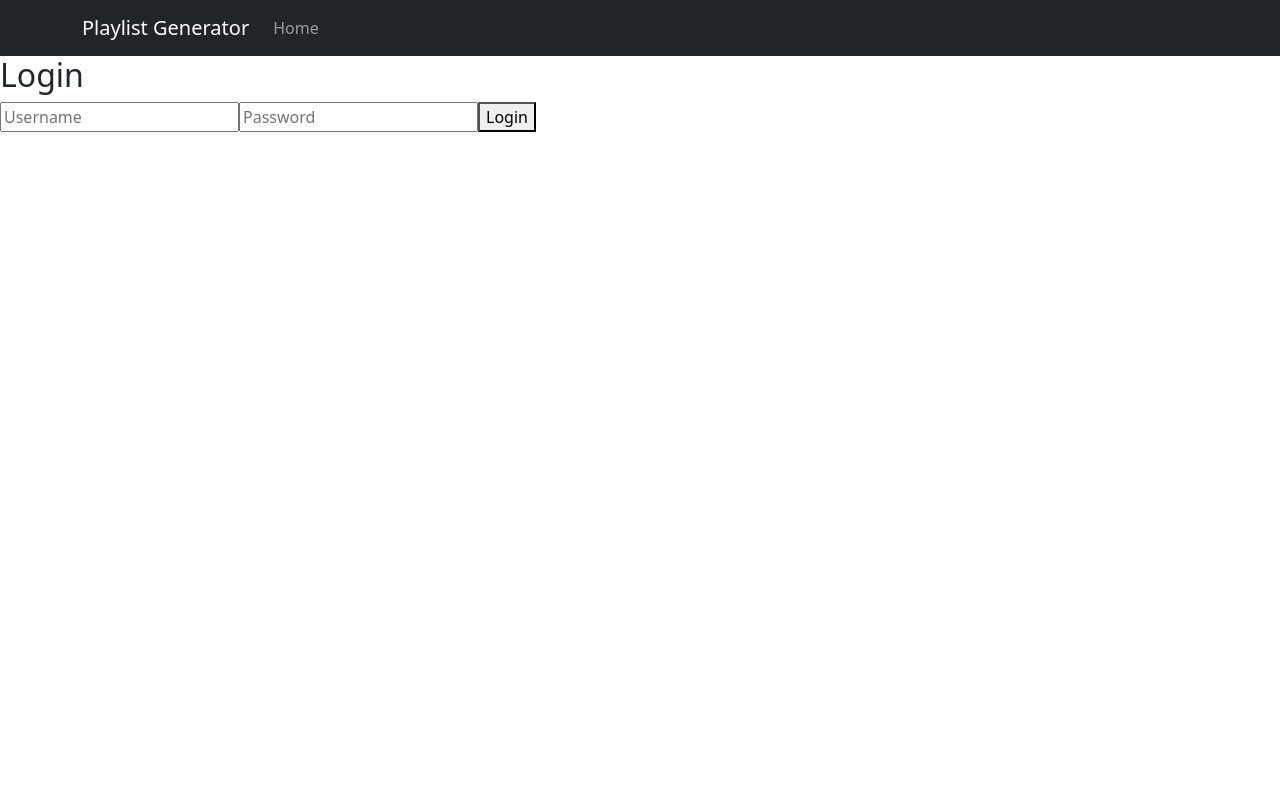
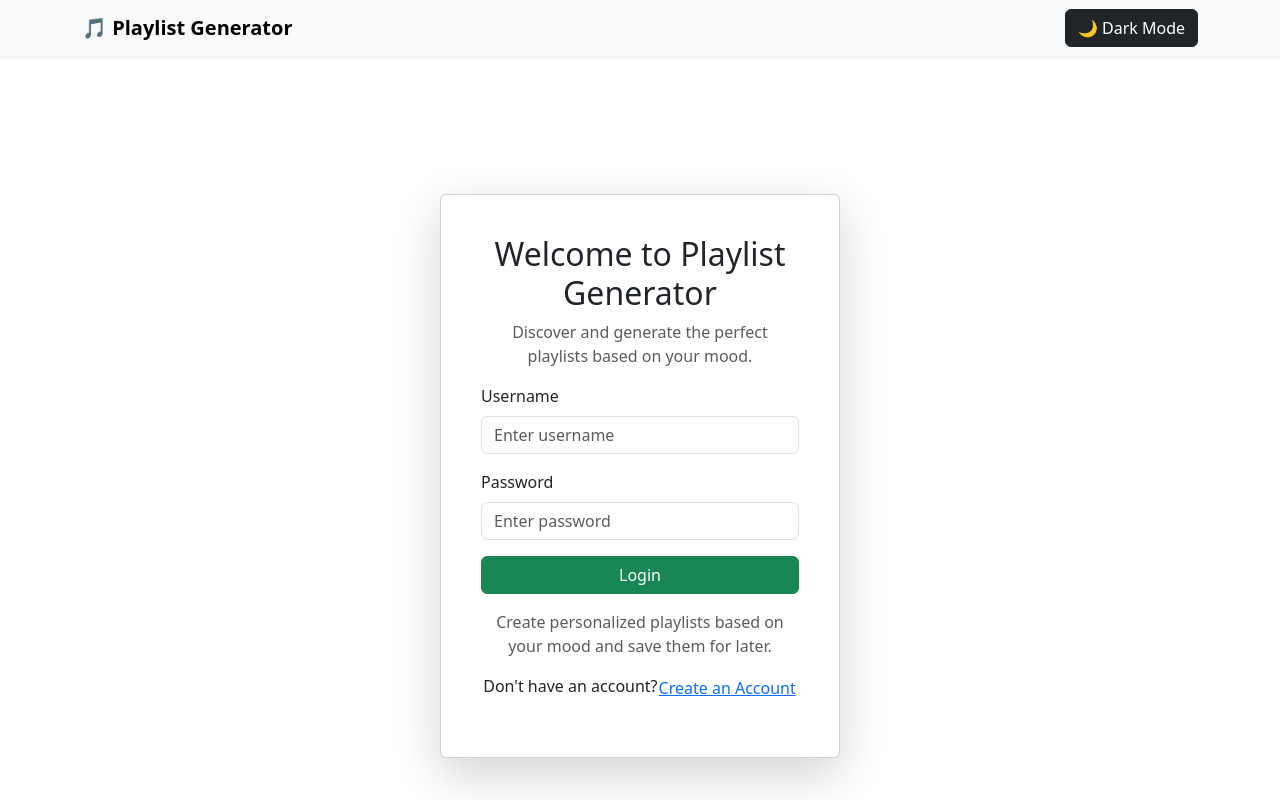
Before and after one commit to AmirJT/spotify-2.0, a React (Create React App) app in the folder frontend/: page / in a window 1280 px wide. Shown: the top 800 px of the page. Built offline with nearby package versions, Linux system fonts and the light colour scheme; no server answers.

Commit message:
Prepare project for deployment

```diff
--- /dev/null
+++ b/frontend/src/App.css
@@ -0,0 +1,44 @@
+body.light-mode {
+    background-color: #ffffff;
+    color: #000000;
+  }
+
+  body.dark-mode {
+    background-color: #121212;
+    color: #ffffff;
+  }
+
+  .navbar {
+    transition: background-color 0.3s ease-in-out;
+  }
+
+  .brand-text {
+    font-weight: bold;
+    font-size: 1.5rem;
+  }
+
+  .nav-text {
+    font-size: 1.1rem;
+    transition: color 0.3s ease-in-out;
+  }
+
+  .nav-text:hover {
+    color: #1DB954 !important;
+  }
+
+  .content-wrapper {
+    padding: 20px;
+    min-height: 80vh;
+    display: flex;
+    align-items: center;
+    justify-content: center;
+  }
+
+  button {
+    transition: all 0.3s ease;
+    border-radius: 20px;
+  }
+
+  button:hover {
+    transform: scale(1.05);
+  }
--- a/frontend/src/App.js
+++ b/frontend/src/App.js
@@ -1,29 +1,59 @@
-import React, { useState } from 'react';
+import React, { useState, useEffect } from 'react';
 import { BrowserRouter as Router, Route, Routes, Link } from 'react-router-dom';
 import Login from './components/Login';
 import PlaylistGenerator from './components/PlaylistGenerator';
 import Navbar from 'react-bootstrap/Navbar';
 import Container from 'react-bootstrap/Container';
 import Nav from 'react-bootstrap/Nav';
+import Button from 'react-bootstrap/Button';
+import './App.css';
+import { fetchData } from './api';
 
 function App() {
-  const [isLoggedIn, setIsLoggedIn] = useState(false); // Correctly inside the function component
+  // Dark mode and routing state
+  const [isLoggedIn, setIsLoggedIn] = useState(false);
+  const [darkMode, setDarkMode] = useState(() => {
+    return localStorage.getItem('theme') === 'dark';
+  });
+
+  // Data fetching state
+  const [data, setData] = useState(null);
+
+  // Dark mode effect
+  useEffect(() => {
+    document.body.className = darkMode ? 'dark-mode' : 'light-mode';
+    localStorage.setItem('theme', darkMode ? 'dark' : 'light');
+  }, [darkMode]);
+
+  // Data fetching effect
+  useEffect(() => {
+    fetchData().then(setData).catch(console.error);
+  }, []);
 
   return (
     <Router>
-      <Navbar bg="dark" variant="dark">
+      <Navbar bg={darkMode ? "dark" : "light"} variant={darkMode ? "dark" : "light"} className="shadow-sm">
         <Container>
-          <Navbar.Brand href="/">Playlist Generator</Navbar.Brand>
+          <Navbar.Brand as={Link} to="/" className="brand-text">🎵 Playlist Generator</Navbar.Brand>
           <Nav className="me-auto">
-            <Nav.Link as={Link} to="/">Home</Nav.Link>
-            {isLoggedIn && <Nav.Link as={Link} to="/playlist">Playlist Generator</Nav.Link>}
+            {/* Additional Nav items */}
           </Nav>
+          <Button variant={darkMode ? "light" : "dark"} onClick={() => setDarkMode(!darkMode)}>
+            {darkMode ? '☀ Light Mode' : '🌙 Dark Mode'}
+          </Button>
         </Container>
       </Navbar>
-      <Routes>
-        <Route path="/" element={<Login setIsLoggedIn={setIsLoggedIn} />} />
-        <Route path="/playlist" element={<PlaylistGenerator />} />
-      </Routes>
+      <div className="content-wrapper">
+        <Routes>
+          <Route path="/" element={<Login setIsLoggedIn={setIsLoggedIn} />} />
+          <Route path="/playlist" element={<PlaylistGenerator />} />
+        </Routes>
+      </div>
+      {/* You can show your fetched data somewhere in the app if needed */}
+      <div className="data-display">
+        <h1>My React App Data</h1>
+        {data ? <pre>{JSON.stringify(data, null, 2)}</pre> : 'Loading...'}
+      </div>
     </Router>
   );
 }
--- /dev/null
+++ b/frontend/src/api.js
@@ -0,0 +1,14 @@
+// frontend/src/api.js
+import apiUrl from './config';  // We'll also create this file in the next step
+
+// Example function that fetches data from your backend API
+export const fetchData = async () => {
+  try {
+    const response = await fetch(`${apiUrl}/api/some-endpoint`);
+    const data = await response.json();
+    return data;
+  } catch (error) {
+    console.error('Error fetching data:', error);
+    throw error;
+  }
+};
--- /dev/null
+++ b/frontend/src/components/Login.css
@@ -0,0 +1,43 @@
+.login-container {
+    height: 100vh;
+    display: flex;
+    justify-content: center;
+    align-items: center;
+    background-color: var(--bg-color);
+    transition: background-color 0.3s ease-in-out;
+  }
+
+  .login-card {
+    width: 100%;
+    max-width: 400px;
+    border-radius: 10px;
+    background-color: var(--card-bg);
+    color: var(--text-color);
+  }
+
+  .form-control:focus {
+    border-color: #1DB954;
+    box-shadow: 0 0 5px rgba(29, 185, 84, 0.8);
+  }
+
+  :root {
+    --bg-color: #ffffff;
+    --card-bg: #f8f9fa;
+    --text-color: #000000;
+  }
+
+  .dark-mode {
+    --bg-color: #121212;
+    --card-bg: #1e1e1e;
+    --text-color: #ffffff;
+  }
+
+  button {
+    transition: all 0.3s ease;
+    border-radius: 20px;
+    font-weight: bold;
+  }
+
+  button:hover {
+    transform: scale(1.05);
+  }
--- a/frontend/src/components/Login.js
+++ b/frontend/src/components/Login.js
@@ -1,47 +1,119 @@
 import React, { useState } from 'react';
 import { useNavigate } from 'react-router-dom';
 import axios from 'axios';
+import Container from 'react-bootstrap/Container';
+import Form from 'react-bootstrap/Form';
+import Button from 'react-bootstrap/Button';
+import Card from 'react-bootstrap/Card';
+import Modal from 'react-bootstrap/Modal';
+import './Login.css';
 
 const Login = ({ setIsLoggedIn }) => {
   const [username, setUsername] = useState('');
   const [password, setPassword] = useState('');
   const navigate = useNavigate();
+  const [error, setError] = useState(null);
+  const [showSignup, setShowSignup] = useState(false);
+  const [signupData, setSignupData] = useState({
+    firstName: '',
+    lastName: '',
+    email: '',
+    phoneNumber: '',
+  });
 
   const handleLogin = async (e) => {
     e.preventDefault();
     try {
       const response = await axios.post('http://localhost:5001/api/auth/login', {
-        username: 'testuser', // Replace with your backend username
-        password: 'password', // Replace with your backend password
+        username,
+        password,
       });
       if (response.data.message === 'Login successful') {
         setIsLoggedIn(true);
         navigate('/playlist');
       }
     } catch (error) {
-      console.error('Login failed', error);
+      setError('Invalid username or password.');
     }
   };
 
+  const handleSignupChange = (e) => {
+    setSignupData({ ...signupData, [e.target.name]: e.target.value });
+  };
+
+  const handleSignupSubmit = () => {
+    console.log('Signup Data:', signupData);
+    setShowSignup(false);
+  };
+
   return (
-    <div>
-      <h2>Login</h2>
-      <form onSubmit={handleLogin}>
-        <input
+    <Container className="d-flex justify-content-center align-items-center login-container">
+      <Card className="login-card p-4 shadow-lg">
+        <Card.Body>
+          <h2 className="text-center">Welcome to Playlist Generator</h2>
+          <p className="text-center text-muted">Discover and generate the perfect playlists based on your mood.</p>
+          {error && <p className="text-danger text-center">{error}</p>}
+          <Form onSubmit={handleLogin}>
+            <Form.Group className="mb-3">
+              <Form.Label>Username</Form.Label>
+              <Form.Control
                 type="text"
-          placeholder="Username"
+                placeholder="Enter username"
                 value={username}
                 onChange={(e) => setUsername(e.target.value)}
+                required
               />
-        <input
+            </Form.Group>
+            <Form.Group className="mb-3">
+              <Form.Label>Password</Form.Label>
+              <Form.Control
                 type="password"
-          placeholder="Password"
+                placeholder="Enter password"
                 value={password}
                 onChange={(e) => setPassword(e.target.value)}
+                required
               />
-        <button type="submit">Login</button>
-      </form>
-    </div>
+            </Form.Group>
+            <Button variant="success" type="submit" className="w-100">Login</Button>
+          </Form>
+          <p className="text-center mt-3 text-muted">Create personalized playlists based on your mood and save them for later.</p>
+          <p className="text-center mt-3">
+            Don't have an account?
+            <Button variant="link" className="p-0 text-primary" onClick={() => setShowSignup(true)}>Create an Account</Button>
+          </p>
+        </Card.Body>
+      </Card>
+
+      <Modal show={showSignup} onHide={() => setShowSignup(false)}>
+        <Modal.Header closeButton>
+          <Modal.Title>Sign Up</Modal.Title>
+        </Modal.Header>
+        <Modal.Body>
+          <Form>
+            <Form.Group className="mb-3">
+              <Form.Label>First Name</Form.Label>
+              <Form.Control type="text" name="firstName" placeholder="Enter first name" onChange={handleSignupChange} required />
+            </Form.Group>
+            <Form.Group className="mb-3">
+              <Form.Label>Last Name</Form.Label>
+              <Form.Control type="text" name="lastName" placeholder="Enter last name" onChange={handleSignupChange} required />
+            </Form.Group>
+            <Form.Group className="mb-3">
+              <Form.Label>Email</Form.Label>
+              <Form.Control type="email" name="email" placeholder="Enter email" onChange={handleSignupChange} required />
+            </Form.Group>
+            <Form.Group className="mb-3">
+              <Form.Label>Phone Number</Form.Label>
+              <Form.Control type="tel" name="phoneNumber" placeholder="Enter phone number" onChange={handleSignupChange} required />
+            </Form.Group>
+          </Form>
+        </Modal.Body>
+        <Modal.Footer>
+          <Button variant="secondary" onClick={() => setShowSignup(false)}>Cancel</Button>
+          <Button variant="success" onClick={handleSignupSubmit}>Sign Up</Button>
+        </Modal.Footer>
+      </Modal>
+    </Container>
   );
 };
 
--- a/frontend/src/components/PlaylistGenerator.css
+++ b/frontend/src/components/PlaylistGenerator.css
@@ -11,3 +11,59 @@
       opacity: 1;
     }
   }
+
+.playlist-container {
+  display: flex;
+  justify-content: center;
+  align-items: center;
+  min-height: 100vh;
+  background-color: var(--bg-color);
+  transition: background-color 0.3s ease-in-out;
+}
+
+.playlist-card {
+  width: 100%;
+  max-width: 600px;
+  border-radius: 10px;
+  background-color: var(--card-bg);
+  color: var(--text-color);
+}
+
+.form-control:focus {
+  border-color: #1DB954;
+  box-shadow: 0 0 5px rgba(29, 185, 84, 0.8);
+}
+
+:root {
+  --bg-color: #ffffff;
+  --card-bg: #f8f9fa;
+  --text-color: #000000;
+}
+
+.dark-mode {
+  --bg-color: #121212;
+  --card-bg: #1e1e1e;
+  --text-color: #ffffff;
+}
+
+.list-group-item {
+  background-color: var(--card-bg);
+  color: var(--text-color);
+  border: none;
+}
+
+.album-art {
+  width: 75px;
+  height: 75px;
+  border-radius: 5px;
+}
+
+button {
+  transition: all 0.3s ease;
+  border-radius: 20px;
+  font-weight: bold;
+}
+
+button:hover {
+  transform: scale(1.05);
+}
--- a/frontend/src/components/PlaylistGenerator.js
+++ b/frontend/src/components/PlaylistGenerator.js
@@ -1,14 +1,20 @@
 import React, { useState, useEffect } from 'react';
 import axios from 'axios';
+import Container from 'react-bootstrap/Container';
+import Form from 'react-bootstrap/Form';
+import Button from 'react-bootstrap/Button';
+import Card from 'react-bootstrap/Card';
+import ListGroup from 'react-bootstrap/ListGroup';
 import './PlaylistGenerator.css';
 
 const PlaylistGenerator = () => {
   const [mood, setMood] = useState('');
+  const [genre, setGenre] = useState('');
+  const [activity, setActivity] = useState('');
   const [playlist, setPlaylist] = useState([]);
   const [savedPlaylists, setSavedPlaylists] = useState([]);
-  const userId = 1; // Hardcoded user ID for now
+  const userId = 1;
 
-  // Fetch saved playlists
   useEffect(() => {
     const fetchPlaylists = async () => {
       try {
@@ -18,84 +24,95 @@ const PlaylistGenerator = () => {
         console.error('Failed to fetch saved playlists', error);
       }
     };
-
     fetchPlaylists();
   }, [userId]);
 
-  // Generate a new playlist
   const handleGeneratePlaylist = async () => {
     try {
       const response = await axios.post('http://localhost:5001/api/playlist/generate', {
         userId,
         mood,
+        genre,
+        activity,
       });
-      setPlaylist(response.data.playlist.songs); // Access songs from generated playlist
+      setPlaylist(response.data.playlist.songs);
     } catch (error) {
       console.error('Failed to generate playlist', error);
     }
   };
 
   return (
-    <div style={{ padding: '20px' }}>
-      <h2>Playlist Generator</h2>
-      <div>
-        <input
+    <Container className="playlist-container">
+      <Card className="playlist-card p-4 shadow-lg">
+        <h2 className="text-center">Playlist Generator</h2>
+        <Form>
+          <Form.Group className="mb-3">
+            <Form.Label>Enter your mood</Form.Label>
+            <Form.Control
               type="text"
-          placeholder="Enter your mood"
+              placeholder="Happy, Chill, Energetic..."
               value={mood}
               onChange={(e) => setMood(e.target.value)}
-          style={{ marginRight: '10px', padding: '5px' }}
             />
-        <button onClick={handleGeneratePlaylist} style={{ padding: '5px 10px' }}>
+            </Form.Group>
+          <Form.Group className="mb-3">
+            <Form.Label>Activity Type</Form.Label>
+            <Form.Control
+              type="text"
+              placeholder="Workout, Studying, Relaxing..."
+              value={activity}
+              onChange={(e) => setActivity(e.target.value)}
+            />
+          </Form.Group>
+          <Button variant="success" className="w-100" onClick={handleGeneratePlaylist}>
             Generate Playlist
-        </button>
-      </div>
-
-      {/* Generated Playlist */}
+          </Button>
+        </Form>
         {playlist.length > 0 && (
-        <div style={{ marginTop: '20px' }}>
+          <div className="mt-4">
             <h3>Generated Playlist</h3>
+            <ListGroup>
               {playlist.map((song, index) => (
-            <div key={index} style={{ marginBottom: '10px' }}>
-              <strong>{song.title}</strong> by {song.artist}
-              <br />
-              <a href={song.spotifyUrl} target="_blank" rel="noopener noreferrer">
-                Listen on Spotify
-              </a>
-              {song.albumArt && (
+                <ListGroup.Item key={index} className="d-flex justify-content-between align-items-center">
                   <div>
-                  <img src={song.albumArt} alt={`${song.title} album art`} style={{ maxWidth: '100px' }} />
-                </div>
-              )}
-            </div>
-          ))}
-        </div>
-      )}
-
-      {/* Saved Playlists */}
-      <div style={{ marginTop: '40px' }}>
-        <h3>Saved Playlists</h3>
-        {savedPlaylists.length > 0 ? (
-          savedPlaylists.map((savedPlaylist) => (
-            <div key={savedPlaylist.id} style={{ marginBottom: '20px' }}>
-              <h4>{savedPlaylist.name}</h4>
-              <p>{savedPlaylist.description}</p>
-              {savedPlaylist.songs.map((song, index) => (
-                <div key={index} style={{ marginLeft: '20px', marginBottom: '10px' }}>
                     <strong>{song.title}</strong> by {song.artist}
                     <br />
                     <a href={song.spotifyUrl} target="_blank" rel="noopener noreferrer">
                       Listen on Spotify
                     </a>
                   </div>
+                  {song.albumArt && <img src={song.albumArt} alt="Album Art" className="album-art" />}
+                </ListGroup.Item>
               ))}
+            </ListGroup>
           </div>
+        )}
+        <div className="mt-4">
+          <h3>Saved Playlists</h3>
+          {savedPlaylists.length > 0 ? (
+            savedPlaylists.map((savedPlaylist) => (
+              <Card key={savedPlaylist.id} className="mb-3 p-3">
+                <h4>{savedPlaylist.name}</h4>
+                <p>{savedPlaylist.description}</p>
+                <ListGroup>
+                  {savedPlaylist.songs.map((song, index) => (
+                    <ListGroup.Item key={index}>
+                      <strong>{song.title}</strong> by {song.artist}
+                      <br />
+                      <a href={song.spotifyUrl} target="_blank" rel="noopener noreferrer">
+                        Listen on Spotify
+                      </a>
+                    </ListGroup.Item>
+                  ))}
+                </ListGroup>
+              </Card>
             ))
           ) : (
             <p>No saved playlists found.</p>
           )}
         </div>
-    </div>
+      </Card>
+    </Container>
   );
 };
 
--- /dev/null
+++ b/frontend/src/config.js
@@ -0,0 +1,5 @@
+// frontend/src/config.js
+import { fetchData } from './api';
+// Use the environment variable if set, otherwise default to localhost.
+const apiUrl = process.env.REACT_APP_API_URL || 'http://localhost:5001';
+export default apiUrl;
--- a/frontend/src/index.js
+++ b/frontend/src/index.js
@@ -3,7 +3,6 @@ import ReactDOM from 'react-dom/client';
 import App from './App';
 import 'bootstrap/dist/css/bootstrap.min.css';
 
-// Create a root element and render the app
 const root = ReactDOM.createRoot(document.getElementById('root'));
 root.render(
   <React.StrictMode>
```
Also changed, not shown: 11 other files (tests, documents, lock files or other folders). Lines whose indentation alone changed are shown as unchanged.
